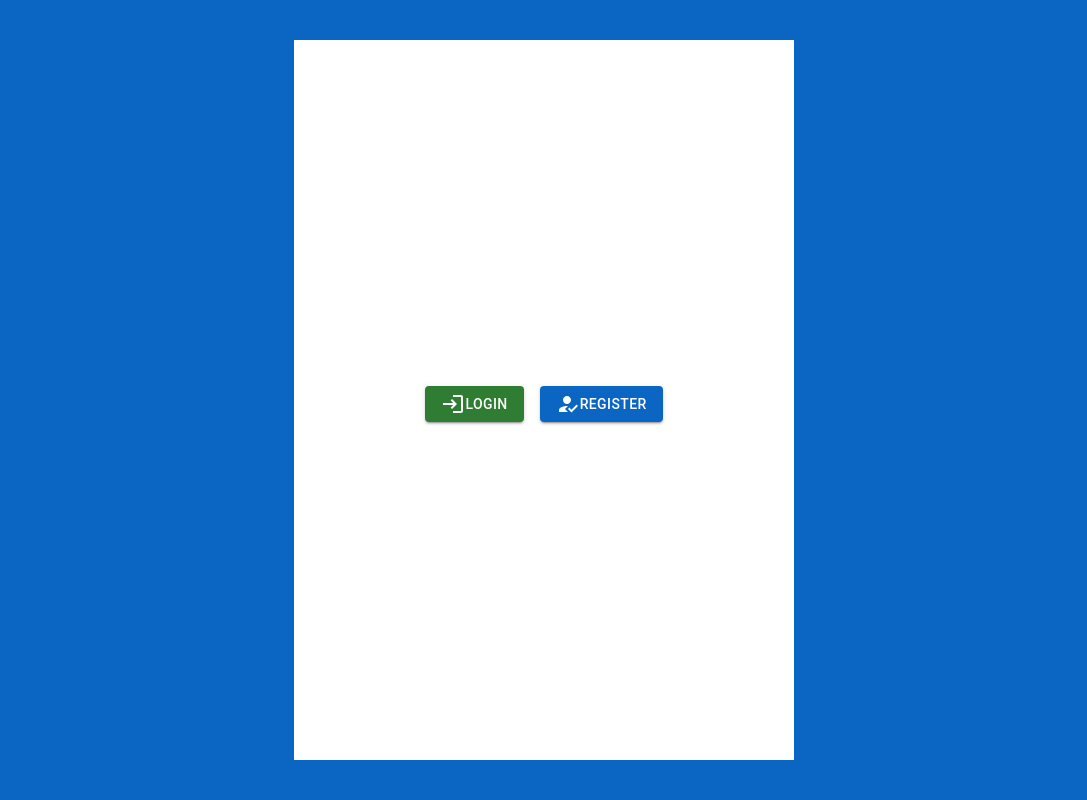
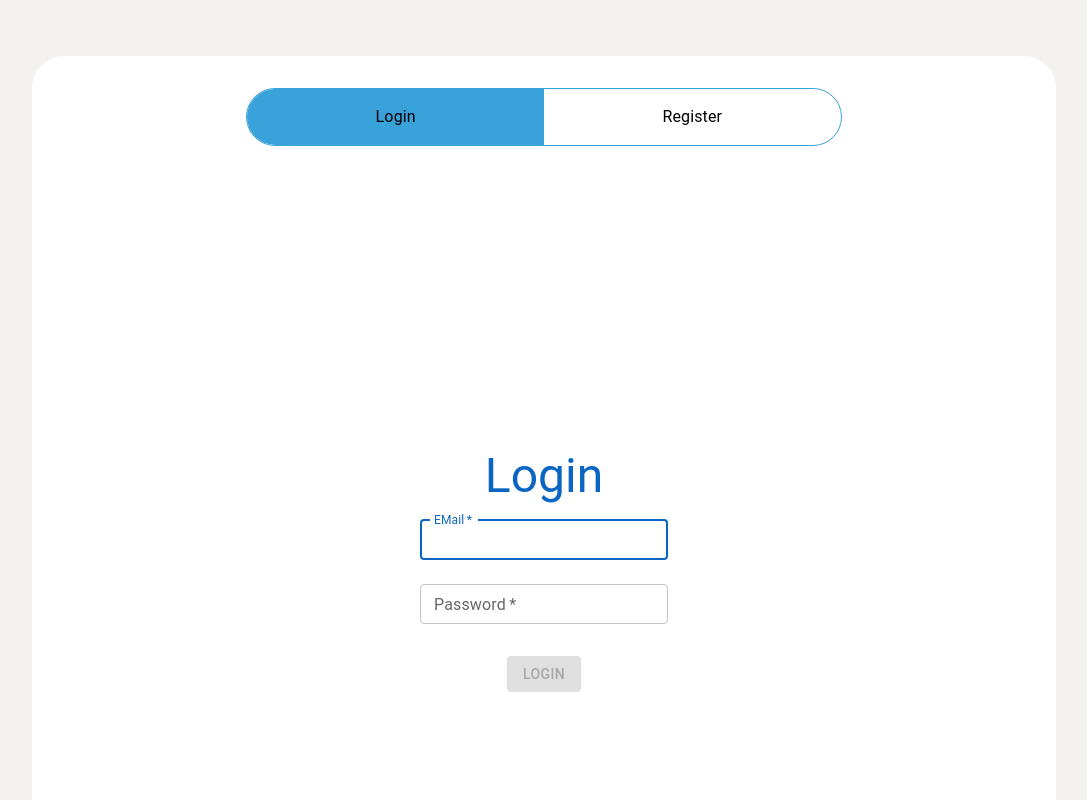
Before and after one commit to siddharthsharma19/BookQuotesApplication, a React (Create React App) app in the folder client/: page / in a window 1280 px wide. Shown: the top 800 px of the page, without its empty margins (96-1183 px from the left). Built offline with nearby package versions, Linux system fonts and the light colour scheme.

Commit message:
Login and Register CSS done

```diff
--- a/client/src/App.css
+++ b/client/src/App.css
@@ -1,38 +1,73 @@
+
+/* Remove browser defaults */
+* {
+  box-sizing: border-box;
+  padding: 0;
+  margin: 0;
+}
 .App {
+  width: 100vw;
+  height: 100vh;
+  display: flex;
+  align-items: center;
+  justify-content: center;
+  overflow: hidden;
+}
+
+/* Tab Container */
+.Tabs {
+  width: 80%;
+  height: auto;
+  /* min-height: 400px; */
+  background: white;
+  margin: 3.5rem auto 1.5rem;
+  padding: 2rem 1rem;
+  color: black;
+  border-radius: 2rem;
+  @media (max-width: 769px) {
+    padding: 2rem 0;
+  }
+
+}
+
+/* Tab Navigation */
+ul.nav {
+  width: 60%;
+  margin: 0 auto 2rem;
+  display: flex;
+  align-items: center;
+  justify-content: space-between;
+  border: 1px solid #39A2DB;
+  border-radius: 2rem;
+  @media (max-width: 768px) {
+    width: 90%;
+  }
+}
+ul.nav li {
+  width: 50%;
+  padding: 1rem;
+  list-style: none;
+  text-align: center;
+  cursor: pointer;
+  transition: all 0.7s;
+  border-bottom-left-radius: 2rem;
+  border-top-left-radius: 2rem;
+}
+ul.nav li:nth-child(2) {
+  border-radius: 0;
+  border-bottom-right-radius: 2rem;
+  border-top-right-radius: 2rem;
+}
+ul.nav li:hover {
+  background: rgba(50, 224, 196, 0.15);
+}
+ul.nav li.active {
+  background: #39A2DB;
+}
+
+/* First and Second Tab Styles */
+.FirstTab p,
+.SecondTab p {
+  font-size: 2rem;
   text-align: center;
 }
-
-.App-logo {
-  height: 40vmin;
-  pointer-events: none;
-}
-
-@media (prefers-reduced-motion: no-preference) {
-  .App-logo {
-    animation: App-logo-spin infinite 20s linear;
-  }
-}
-
-.App-header {
-  background-color: #282c34;
-  min-height: 100vh;
-  display: flex;
-  flex-direction: column;
-  align-items: center;
-  justify-content: center;
-  font-size: calc(10px + 2vmin);
-  color: white;
-}
-
-.App-link {
-  color: #61dafb;
-}
-
-@keyframes App-logo-spin {
-  from {
-    transform: rotate(0deg);
-  }
-  to {
-    transform: rotate(360deg);
-  }
-}
--- a/client/src/App.js
+++ b/client/src/App.js
@@ -6,11 +6,12 @@ import { Signup } from './Signup';
 import {Home} from './Home'
 import { AddBook } from './AddBook';
 import { QuotesPage } from './QuotesPage';
+import WelcomeTabs from './WelcomeTab';
 
 function App() {
   return (
     <Routes>
-      <Route exact path="/" element={<Welcome/>} />
+      <Route exact path="/" element={<WelcomeTabs/>} />
       <Route exact path="/login" element={<Login/>}/>
       <Route exact path="/signup" element={<Signup />}/>
       <Route exact path="/home" element={<Home/>} />
--- a/client/src/Login.js
+++ b/client/src/Login.js
@@ -43,22 +43,21 @@ export const Login = () => {
   }, [email, password]);
 
 
-  const theme=createTheme();
-  theme.typography.h3={
-    fontSize: '1.2rem',
+//   const theme=createTheme();
+//   theme.typography.h3={
+//     fontSize: '1.2rem',
 
-  '@media (min-width:600px)': {
-    fontSize: '1.5rem',
-  },
-  [theme.breakpoints.up('md')]: {
-    fontSize: '2.4rem',
-  },
-};
+//   '@media (min-width:600px)': {
+//     fontSize: '1.5rem',
+//   },
+//   [theme.breakpoints.up('md')]: {
+//     fontSize: '2.4rem',
+//   },
+// };
 
   return (
     <>
-    <Box align="center"  backgroundColor="primary.main" style={{ display:'flex',justifyContent:'space-evenly', minHeight: '100vh'}}>
-    <ThemeProvider theme={theme} >
+    <Box align="center" style={{ display:'flex',justifyContent:'space-evenly', minHeight: '100vh'}}>
 
     <Grid  container
     spacing={0}
@@ -66,18 +65,10 @@ export const Login = () => {
     justify="cente"
     direction="column"
     justifyContent="center"
-    backgroundColor="white"
     margin={5}
-    style={{width:500, maxHeight: '100vh'}}
-    >
-      {<Box sx={{backgroundColor:"white"}}>
-
-      </Box> }
+    style={{width:500, maxHeight: '100vh'}}>
              <div className="login-header">
-            <ThemeProvider theme={theme}>
       <Typography component="h1" variant="h3" color="primary" >Login</Typography>
-       <Typography component="h1" variant="h4" color="primary">  Enter your credentials.</Typography>
-        </ThemeProvider>
           </div>
 
 
@@ -127,7 +118,6 @@ export const Login = () => {
               </div>
             </form>
             </Grid>
-          </ThemeProvider>
           {/* <img src={"/assets/welcome-img.jpg"} style={{width:550,height:400}}/> */}
 
     </Box>
--- a/client/src/Signup.js
+++ b/client/src/Signup.js
@@ -64,7 +64,7 @@ const Signup = () => {
         signUp(email, password, name, username)
         .then((statusCode)=>{
             if(statusCode===200){
-              navigate("/login");
+              window.location.reload();
             }
             else{
               alert("error");
@@ -72,40 +72,26 @@ const Signup = () => {
         })
     }
   };
-  const theme=createTheme();
-  theme.typography.h3={
-    fontSize: '1.2rem',
-
-  '@media (min-width:600px)': {
-    fontSize: '1.5rem',
-  },
-  [theme.breakpoints.up('md')]: {
-    fontSize: '2.4rem',
-  },
-};
 
   return (
-    <Box align="center"  backgroundColor="primary.main" style={{ display:'flex',justifyContent:'space-evenly', minHeight: '100vh'}}>
-     <ThemeProvider theme={theme}>
+    <Box align="center" style={{ display:'flex',justifyContent:'space-evenly', minHeight: '70vh', maxHeight:'100vh'}}>
+
      <Grid  container
     spacing={0}
     align="center"
     // justify="center"
     direction="column"
     justifyContent="center"
-    backgroundColor="white"
     margin={5}
     paddingTop={6}
-    style={{width:500, minHeight: '100vh'}}
-    >
+    style={{width:500, minHeight: '100vh'}}>
       <div className="login-page">
         <div className="form">
           <div className="login">
           <div className="login-header">
-                <ThemeProvider theme={theme}>
                  <Typography component="h1" variant="h3" color="primary"> Register</Typography>
                   {/* <Typography component="h1" variant="h4" color="#00a0dc"> Please enter your credentials to register.</Typography> */}
-                </ThemeProvider>
+
             </div>
             <form className="login-form">
               <div>
@@ -201,7 +187,6 @@ const Signup = () => {
         </div>
       </div>
       </Grid>
-      </ThemeProvider>
     </Box>
   );
 };
--- /dev/null
+++ b/client/src/WelcomeTab.js
@@ -0,0 +1,39 @@
+import React, { useState } from "react";
+import { Login } from "./Login";
+import { Signup } from "./Signup";
+
+const WelcomeTabs = () => {
+  const [activeTab, setActiveTab] = useState("tab1");
+  //  Functions to handle Tab Switching
+  const handleTab1 = () => {
+    // update the state to tab1
+    setActiveTab("tab1");
+  };
+  const handleTab2 = () => {
+    // update the state to tab2
+    setActiveTab("tab2");
+  };
+  return (
+    <div className="Tabs">
+      <ul className="nav">
+        <li
+          className={activeTab === "tab1" ? "active" : ""}
+          onClick={handleTab1}
+        >
+          Login
+        </li>
+        <li
+          className={activeTab === "tab2" ? "active" : ""}
+          onClick={handleTab2}
+        >
+          Register
+        </li>
+      </ul>
+
+      <div className="outlet">
+        {activeTab === "tab1" ? <Login /> : <Signup />}
+      </div>
+    </div>
+  );
+};
+export default WelcomeTabs;
```
